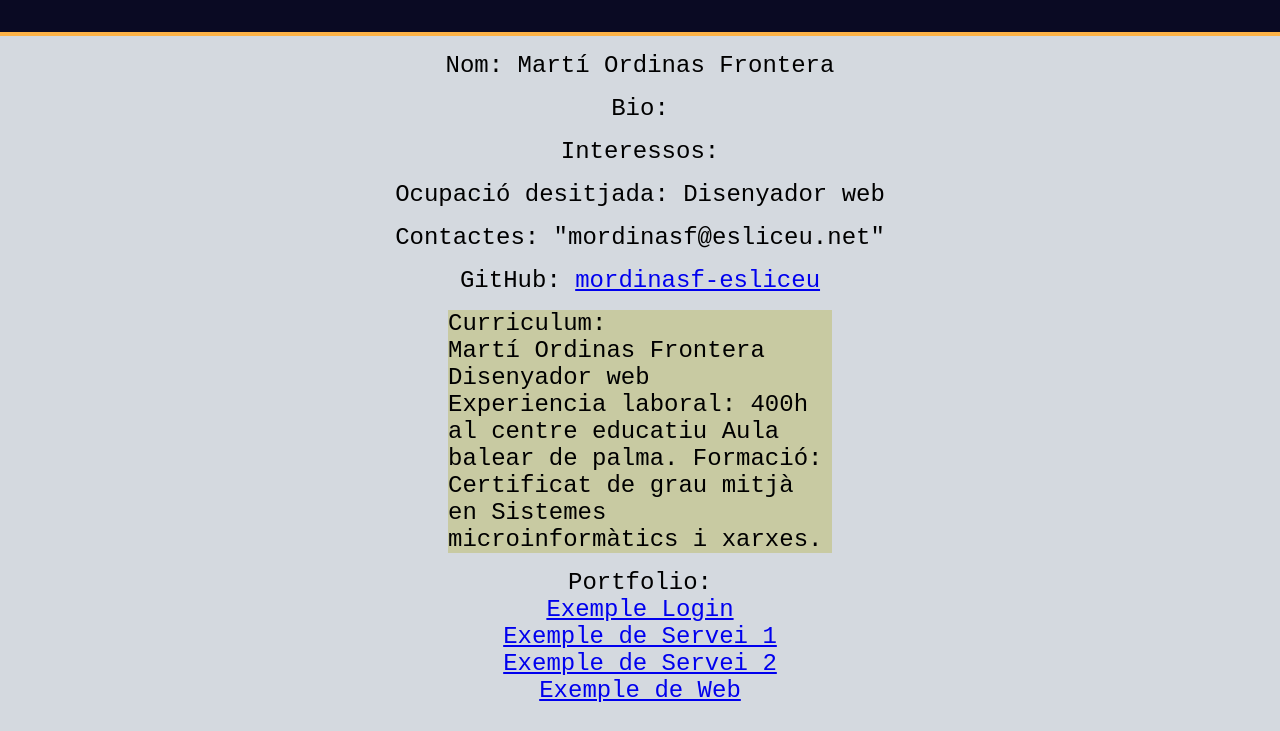
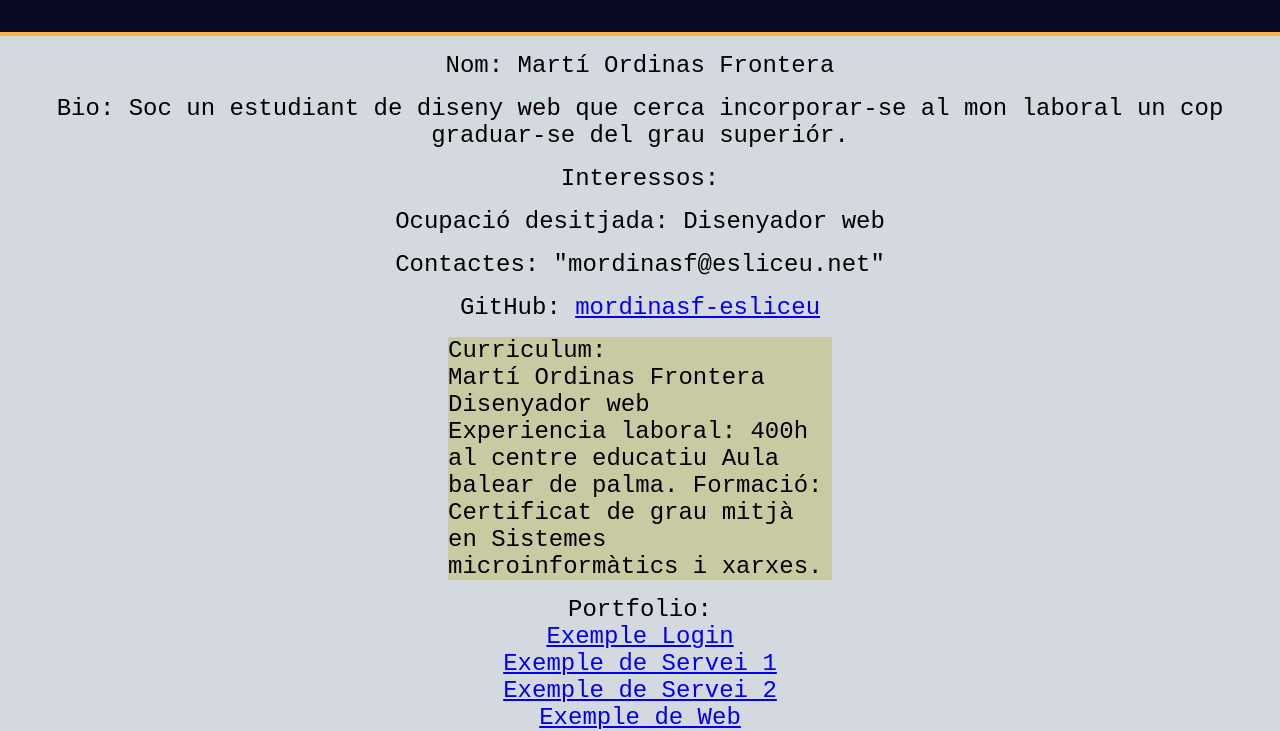
Before and after one commit to mordinasf-esliceu/personalSite, a website built with Vite: page index.html in a window 1280 px wide. Shown: the part 112-843 px from the top of the page. Before the commit the page ends 816 px from the top, so only its background shows below. Built offline with nearby package versions, Linux system fonts and the light colour scheme.

Commit message:
correcció

```diff
--- a/index.html
+++ b/index.html
@@ -17,7 +17,7 @@
           Nom: Martí Ordinas Frontera
         </div>
         <div>
-          Bio:
+          Bio: Soc un estudiant de diseny web que cerca incorporar-se al mon laboral un cop graduar-se del grau superiór.
         </div>
         <div>
           Interessos:
```
